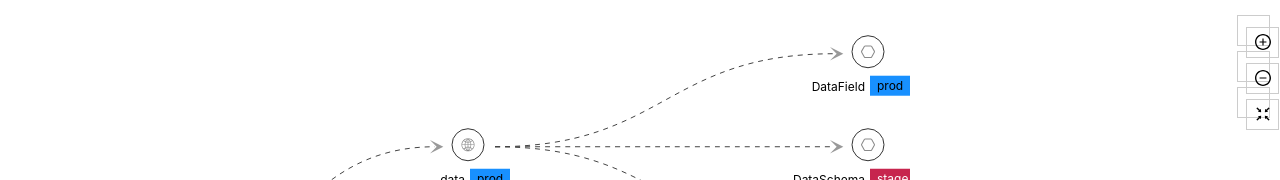
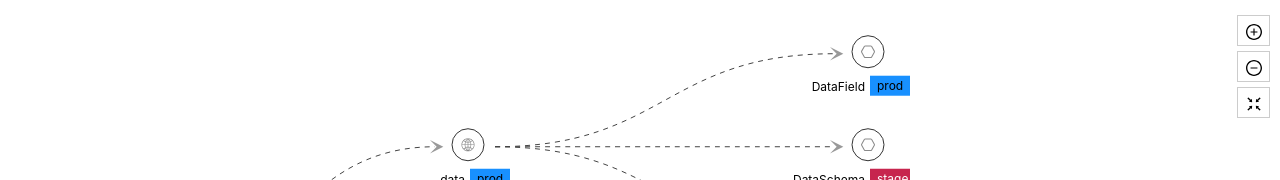
Before and after one commit to Fine0830/tree-map-react, a React (Create React App) app: page / in a window 1280 px wide. Shown: the top 180 px of the page. Built offline with nearby package versions, Linux system fonts and the light colour scheme.

Commit message:
fix: update style

```diff
--- a/src/App.css
+++ b/src/App.css
@@ -66,7 +66,7 @@ li:hover {
   right: 10px;
   z-index: 5;
 }
-.operate-list span {
+.operate-list>span {
   display: block;
   border: 1px solid #ccc;
   width: 15px;
```
Also changed, not shown: 1 other file (tests, documents, lock files or other folders).
